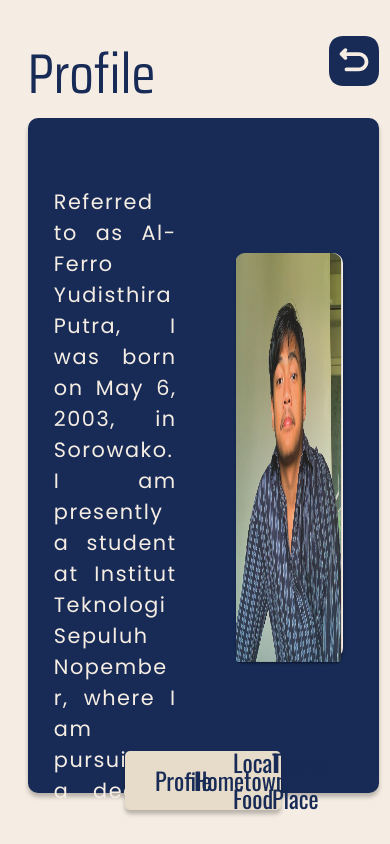
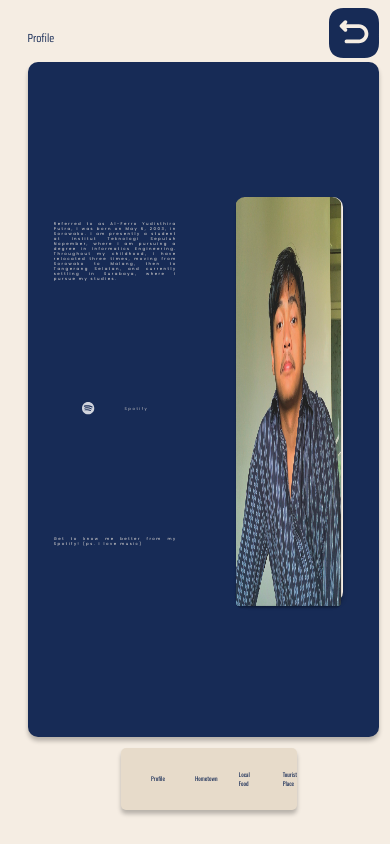
Before and after one commit to YudisthiraPutra/PWEB_Quiz1, a plain HTML site: page profile.html in a window 390 px wide. Shown: the top 844 px of the page. Drawn offline with nearby package versions, Linux system fonts and the light colour scheme; a web font is replaced by a local one.

Commit message:
third commit - laptop's responsiveness

```diff
--- a/profile.html
+++ b/profile.html
@@ -17,8 +17,6 @@
       <div class="header">
         <h1 class="title">Profile</h1>
         <a href="./index.html">           <svg
-            width="147"
-            height="147"
             viewBox="0 0 147 147"
             fill="none"
             xmlns="http://www.w3.org/2000/svg"
--- a/styles.css
+++ b/styles.css
@@ -36,7 +36,7 @@ img {
 .title {
   margin: 21px auto 0;
   color: #172b56;
-  font-size: 350%;
+  font-size: 3vw;
   font-weight: 100;
   margin-left: 0;
   animation: slideIn ease 0.5s forwards 0.1s;
@@ -47,18 +47,15 @@ img {
 }
 .back-button {
   margin-bottom: 0;
-  margin-top: px;
   margin-right: 0;
   transition: 0.3s;
-  height: 50px;
+  animation: slideIn ease 0.5s forwards 0.1s;
+  opacity: 0;
 
   &:hover {
     scale: 1.1;
     opacity: 1;
   }
-
-  animation: slideIn ease 0.5s forwards 0.1s;
-  opacity: 0;
 }
 
 .main-container {
@@ -83,11 +80,12 @@ img {
 }
 
 .navbar {
-  width: 40%;
-  height: 7%;
+  width: 45%;
+  height: 5%;
   position: absolute;
   bottom: 5%;
-  left: 30%;
+  left: 29%;
+  padding: 10px 0;
   border-radius: 5px;
   background-color: #e7dbca;
   box-shadow: 0px 4px 4px rgba(0, 0, 0, 0.25);
@@ -117,7 +115,7 @@ img {
 
 .nav-item a {
   margin: auto 30px;
-  font-size: 150%;
+  font-size: 1.5vw;
   color: #172b56;
   text-align: center;
   font-weight: 100;
@@ -144,7 +142,7 @@ img {
     transform: translateY(0px);
   }
   100% {
-    transform: translateY(-45px);
+    transform: translateY(-50px);
     opacity: 1;
   }
 }
@@ -228,7 +226,7 @@ img {
   color: #f5ede3;
   font-family: "Poppins", sans-serif;
   font-weight: 400;
-  font-size: 130%;
+  font-size: 1vw;
   letter-spacing: 1.5px;
   word-wrap: break-word;
   text-align: justify;
@@ -246,6 +244,7 @@ img {
 }
 .spotify svg {
   margin: 30px 15px 30px auto;
+  width: 10%;
 }
 
 .spotify a {
```
Also changed, not shown: food.html (+0 -2 lines), hometown.html (+0 -2 lines), tourist.html (+0 -2 lines).
